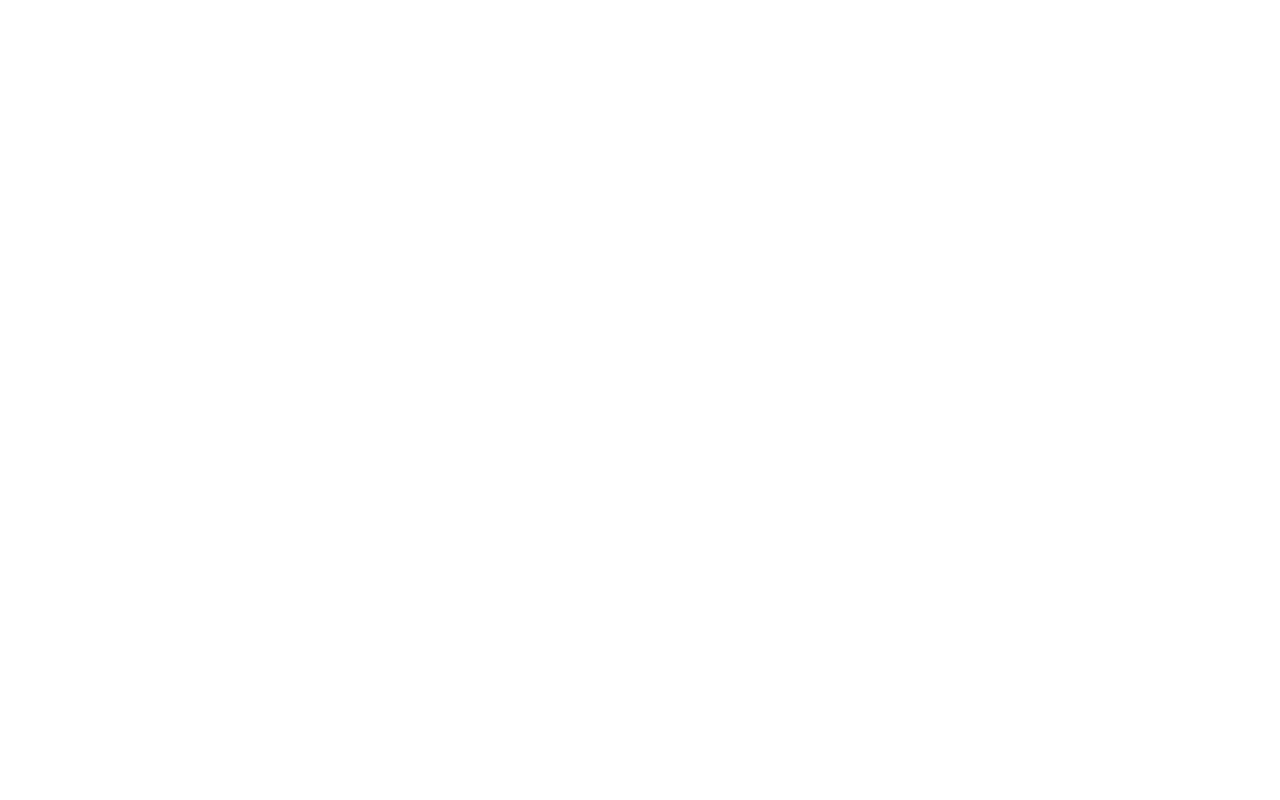
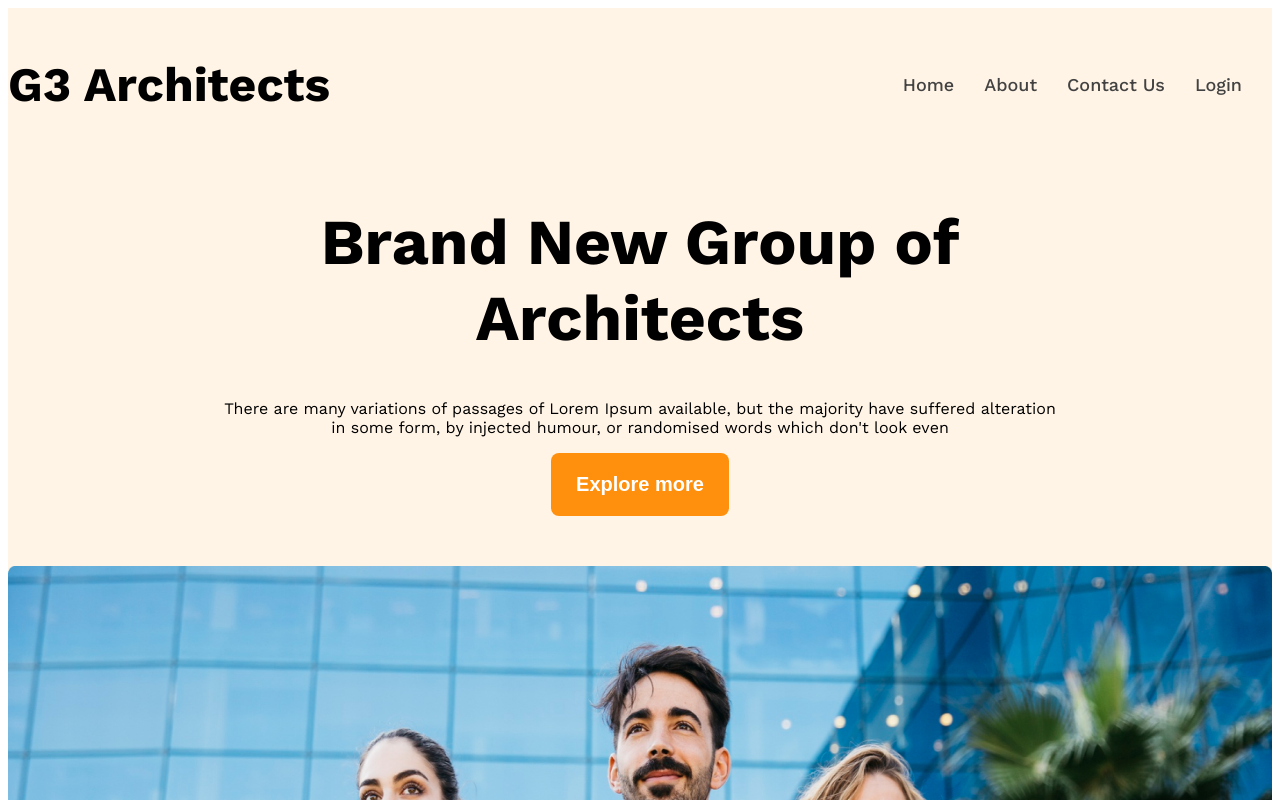
Before and after one commit to bushra896/g3-architects-website, a plain HTML site: page index.html in a window 1280 px wide. Shown: the top 800 px of the page. Drawn offline with nearby package versions, Linux system fonts and the light colour scheme.

Commit message:
added header

```diff
--- a/index.html
+++ b/index.html
@@ -6,8 +6,27 @@
     <title>G3 Architect</title>
     <link rel="stylesheet" href="styles/architect.css">
 </head>
-<body>
-    <header></header>
+<body class="work-sans-font">
+    <header class="bg-light">
+           <nav class="navbar">
+            <h3 class="brand">G3 Architects</h3>
+             <ul class="nav-links">
+                <li class="nav-item"><a href="" class="nav-link">Home</a></li>
+                <li class="nav-item"><a href="" class="nav-link">About</a></li>
+                <li class="nav-item"><a href="" class="nav-link">Contact Us</a></li>
+                <li class="nav-item"><a href="" class="nav-link">Login</a></li>
+             </ul>
+           </nav>
+           <div class="banner">
+            <div class="banner-content">
+                <h1 class="banner-title">Brand New
+                    Group of Architects </h1>
+                    <p class="banner-description">There are many variations of passages of Lorem Ipsum available, but the majority have suffered alteration in some form, by injected humour, or randomised words which don't look even</p>
+                    <button class="btn">Explore more</button>
+            </div>
+                <img class="banner-img" src="images/banner.png" alt="">
+           </div>
+    </header>
     <main>
 
     </main>
--- a/styles/architect.css
+++ b/styles/architect.css
@@ -0,0 +1,68 @@
+
+@import url('https://fonts.googleapis.com/css2?family=Work+Sans:ital,wght@0,100..900;1,100..900&display=swap');
+
+
+.work-sans-font {
+  font-family: "Work Sans", system-ui;
+  font-optical-sizing: auto;
+  font-weight: 400;
+  font-style: normal;
+}
+.navbar{
+    display: flex;
+    justify-content: space-between;
+    align-items: center;
+}
+.nav-links{
+    display: flex;
+}
+.nav-item{
+    list-style: none;
+    margin-right: 30px;
+}
+.nav-link{
+    text-decoration: none;
+    font-size: 18px;
+    font-weight: 500;
+    color: rgba(66, 66, 66, 1);
+}
+.bg-light{
+    background-color:rgba(255, 144, 14, 0.1) ;
+}
+.navbar, .banner{
+    max-width: 1440px;
+    margin: 0 auto;
+}
+.brand{
+    font-weight: 700;
+    font-size: 3rem;
+}
+.banner-content{
+    max-width:850px ;
+    margin: 0 auto;
+    text-align: center;
+    margin-bottom: 50px;
+}
+.banner-title{
+    font-weight: 700;
+    font-size: 4rem;
+}
+.btn{
+    background-color: rgba(255, 144, 14, 1);
+    border-radius: 8px;
+    color: white;
+    padding: 20px 25px;
+    font-size: 1.25rem ;
+    font-weight: 600;
+    border: none;
+}
+.banner-img{
+    width: 100% ;
+    height: 700px;
+
+}
+@media screen and (max-width: 576px) {
+    .navbar, .nav-links{
+        flex-direction: column;
+    }
+}
```
